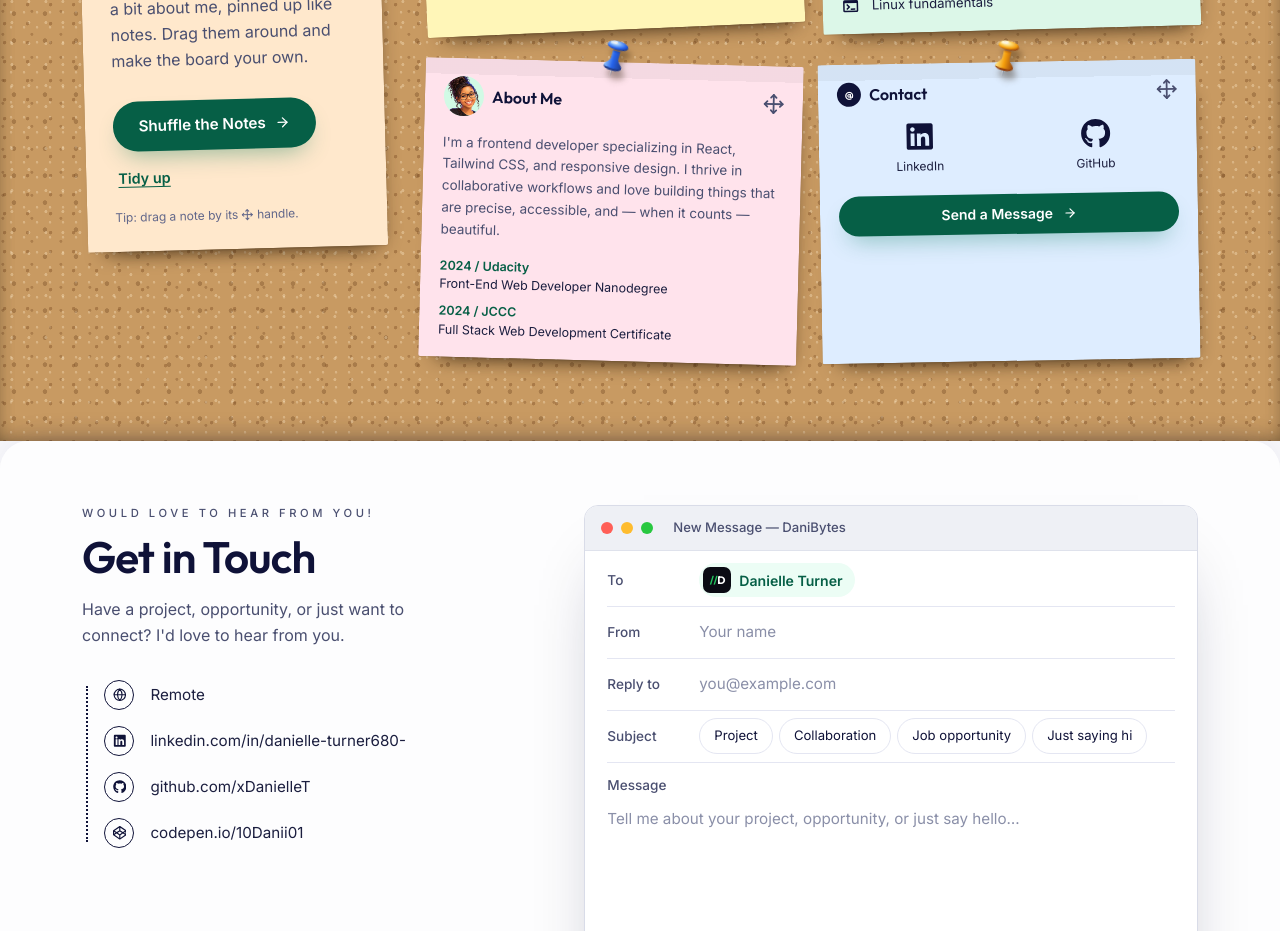
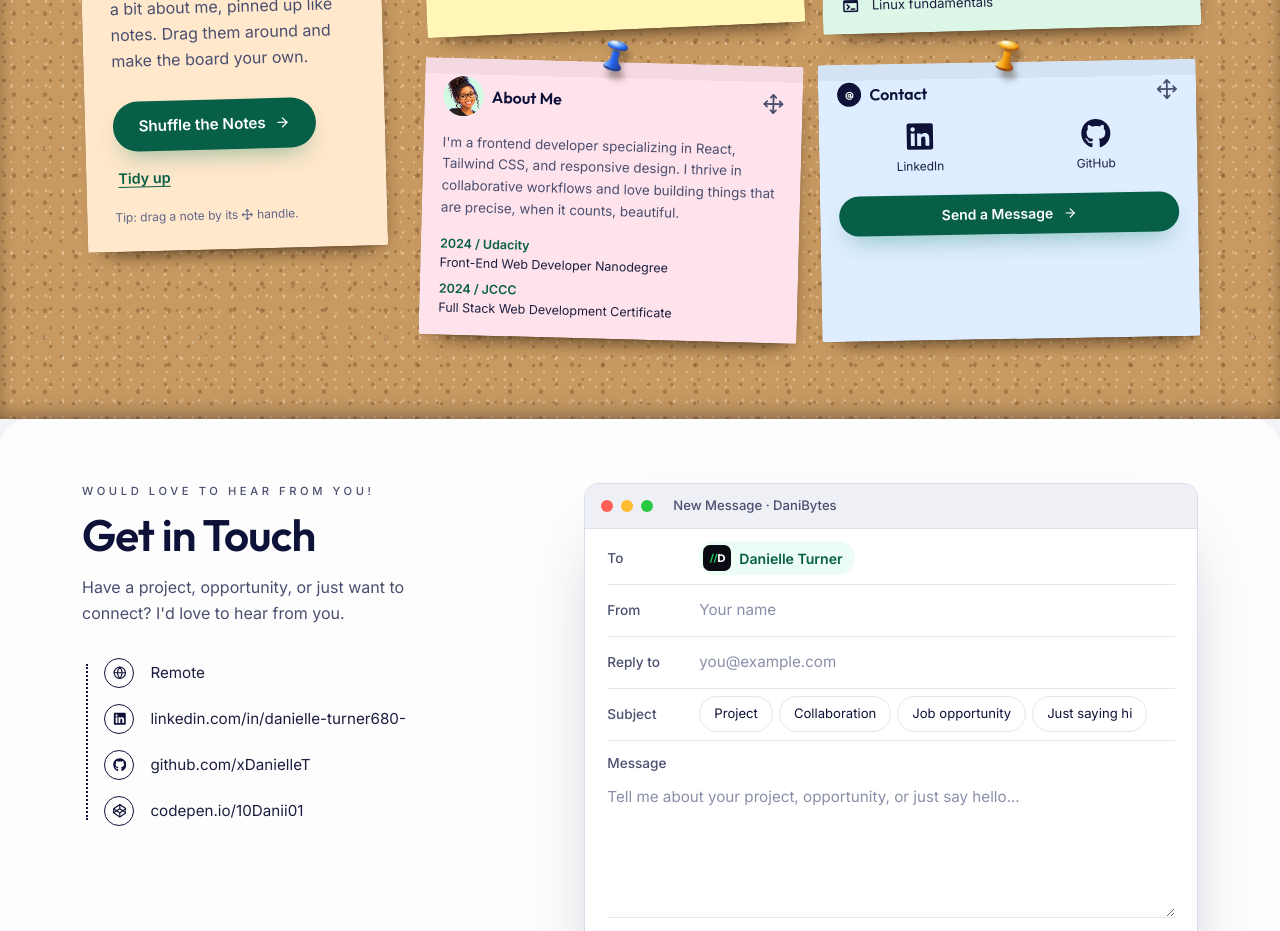
Before and after one commit to xDanielleT/my-portfolio, a React (Vite) app: page / in a window 1280 px wide. Shown: the part 1400-2331 px from the top of the page. Built offline with nearby package versions, Linux system fonts and the light colour scheme.

Commit message:
Remove remaining em dashes

```diff
--- a/src/components/sections/Contact.jsx
+++ b/src/components/sections/Contact.jsx
@@ -81,7 +81,7 @@ export const Contact = () => {
               <span className="mail-dot" style={{ background: "#ff5f57" }} />
               <span className="mail-dot" style={{ background: "#febc2e" }} />
               <span className="mail-dot" style={{ background: "#28c840" }} />
-              <span className="mail-title">New Message — DaniBytes</span>
+              <span className="mail-title">New Message · DaniBytes</span>
             </div>
 
             <form
--- a/src/data/content.js
+++ b/src/data/content.js
@@ -158,4 +158,4 @@ export const education = [
 ];
 
 export const about =
-  "I'm a frontend developer specializing in React, Tailwind CSS, and responsive design. I thrive in collaborative workflows and love building things that are precise, accessible, and — when it counts — beautiful.";
+  "I'm a frontend developer specializing in React, Tailwind CSS, and responsive design. I thrive in collaborative workflows and love building things that are precise, when it counts, beautiful.";
```
